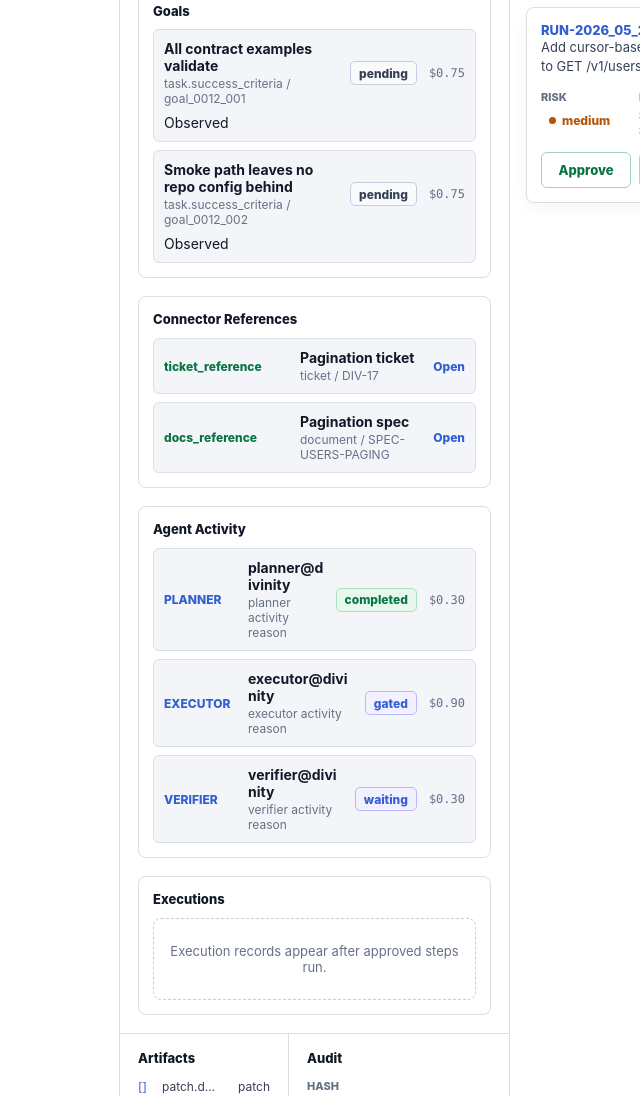
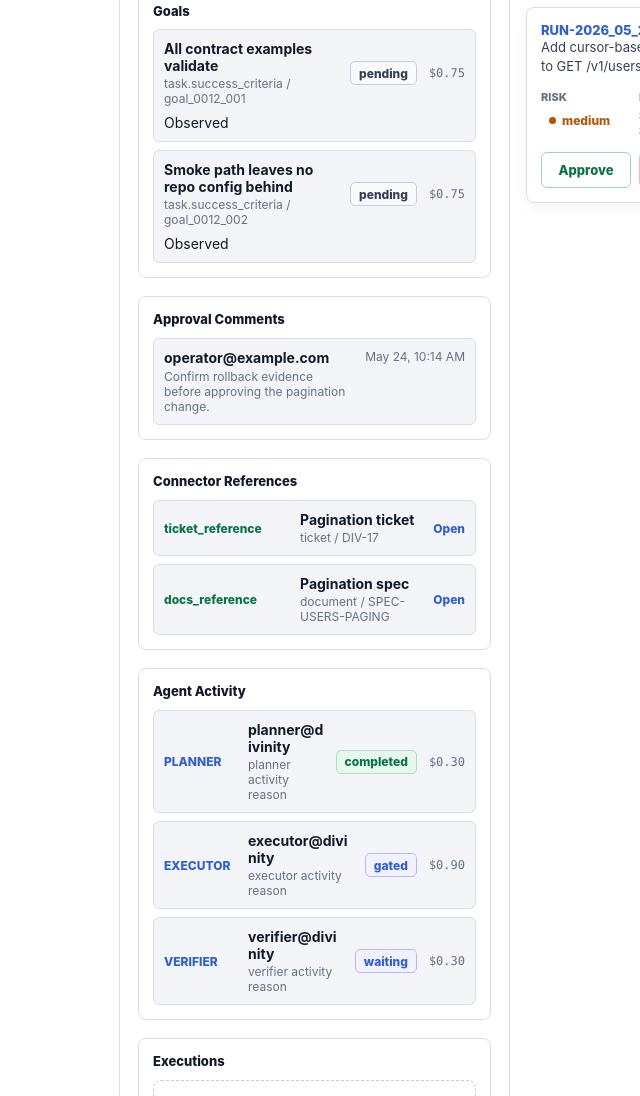
Before and after one commit to DivinityCode/Divinity-code, a website: page apps/dashboard/index.html in a window 1280 px wide. Shown: the part 940-2036 px from the top of the page, without its empty margins (640-1280 px from the left). Drawn offline with Linux system fonts and the light colour scheme.

Commit message:
feat: show approval comments in dashboard (#69)
feat: show approval comments in dashboard

```diff
--- a/apps/dashboard/app.js
+++ b/apps/dashboard/app.js
@@ -26,6 +26,15 @@ const sampleRuns = [
     goals: [
       goalRecord('goal_0012_001', 'All contract examples validate', 'pending', 0.75),
       goalRecord('goal_0012_002', 'Smoke path leaves no repo config behind', 'pending', 0.75)
+    ],
+    approval_comments: [
+      {
+        comment_id: 'approval_comment_run_2026_05_24_0012_001',
+        run_id: 'run_2026_05_24_0012',
+        actor: 'operator@example.com',
+        body: 'Confirm rollback evidence before approving the pagination change.',
+        created_at: '2026-05-24T10:14:03.000Z'
+      }
     ],
     connector_references: [
       connectorReference('ref_a11ce0000000001', 'ticket_reference', 'ticket', 'DIV-17', 'https://example.test/tickets/DIV-17', 'Pagination ticket'),
@@ -625,6 +634,7 @@ function normalizeApiRun(run) {
     events: (run.events || []).map(normalizeApiEvent),
     decision_trace: decisionTraceForRun(run),
     goals: run.goals || [],
+    approval_comments: run.approval_comments || [],
     agent_activity: run.agent_activity || [],
     executions: run.executions || stepExecutions,
     verifications: run.verifications || stepVerifications,
@@ -706,6 +716,7 @@ function hydrateRunReferences(sourceRuns) {
     for (const runArtifact of run.artifacts) runArtifact.run_id = run.run_id;
     for (const connector of run.connector_references || []) connector.run_id = run.run_id;
     for (const goal of run.goals || []) goal.run_id = run.run_id;
+    for (const comment of run.approval_comments || []) comment.run_id = run.run_id;
     for (const activity of run.agent_activity || []) activity.run_id = run.run_id;
     for (const runVerification of run.verifications || []) runVerification.run_id = run.run_id;
     for (const runHeartbeat of run.heartbeats || []) runHeartbeat.run_id = run.run_id;
@@ -958,6 +969,7 @@ function renderRunDetail() {
   document.querySelector('[data-event-timeline]').innerHTML = run.events.map(renderEvent).join('');
   document.querySelector('[data-decision-trace]').innerHTML = renderDecisionTrace(run.decision_trace);
   document.querySelector('[data-goal-list]').innerHTML = renderGoals(run);
+  document.querySelector('[data-approval-comment-list]').innerHTML = renderApprovalComments(run);
   document.querySelector('[data-connector-reference-list]').innerHTML = renderConnectorReferences(run);
   document.querySelector('[data-agent-activity-list]').innerHTML = renderAgentActivity(run);
   document.querySelector('[data-execution-list]').innerHTML = renderExecutions(run);
@@ -1066,6 +1078,23 @@ function renderGoals(run) {
       <span class="status-pill ${goalStatusClass(goal.status)}">${goal.status}</span>
       <span class="goal-budget">${formatCurrency(goal.budget_estimate_usd || 0)}</span>
       ${renderEvidenceLabels(goal.evidence_refs)}
+    </li>
+  `).join('');
+}
+
+function renderApprovalComments(run) {
+  const comments = run.approval_comments || [];
+  if (!comments.length) {
+    return '<li class="empty-state">Approval comments appear when operators add review context.</li>';
+  }
+
+  return comments.map(comment => `
+    <li class="approval-comment-item">
+      <span class="approval-comment-copy">
+        <strong>${comment.actor}</strong>
+        <span>${comment.body}</span>
+      </span>
+      <time datetime="${comment.created_at}">${formatDate(comment.created_at)}</time>
     </li>
   `).join('');
 }
--- a/apps/dashboard/index.html
+++ b/apps/dashboard/index.html
@@ -166,6 +166,11 @@
               <ul data-goal-list></ul>
             </section>
 
+            <section class="approval-comment-panel" aria-labelledby="approval-comment-heading">
+              <h3 id="approval-comment-heading">Approval Comments</h3>
+              <ul data-approval-comment-list></ul>
+            </section>
+
             <section class="connector-panel" aria-labelledby="connector-reference-heading">
               <h3 id="connector-reference-heading">Connector References</h3>
               <ul data-connector-reference-list></ul>
--- a/apps/dashboard/styles.css
+++ b/apps/dashboard/styles.css
@@ -735,6 +735,7 @@ dd {
 }
 
 .goal-panel,
+.approval-comment-panel,
 .connector-panel,
 .agent-activity-panel,
 .execution-panel {
@@ -746,6 +747,7 @@ dd {
 }
 
 .goal-panel h3,
+.approval-comment-panel h3,
 .connector-panel h3,
 .agent-activity-panel h3,
 .execution-panel h3 {
@@ -755,6 +757,7 @@ dd {
 }
 
 .goal-panel ul,
+.approval-comment-panel ul,
 .connector-panel ul,
 .agent-activity-panel ul,
 .execution-panel ul {
@@ -799,6 +802,34 @@ dd {
 
 .goal-item .claim-list {
   grid-column: 1 / -1;
+}
+
+.approval-comment-item {
+  display: grid;
+  grid-template-columns: minmax(0, 1fr) auto;
+  gap: 8px 12px;
+  align-items: start;
+  padding: 10px;
+  border: 1px solid var(--border);
+  border-radius: 6px;
+  background: var(--surface-alt);
+}
+
+.approval-comment-copy {
+  min-width: 0;
+  display: grid;
+  gap: 3px;
+}
+
+.approval-comment-copy strong,
+.approval-comment-copy span {
+  overflow-wrap: anywhere;
+}
+
+.approval-comment-copy span,
+.approval-comment-item time {
+  color: var(--muted);
+  font-size: 12px;
 }
 
 .connector-reference-item {
```
Also changed, not shown: docs/MVP_BACKLOG.md (+1 -1 lines), docs/PRODUCT_REQUIREMENTS.md (+1 -1 lines), docs/REPOSITORY_CODE_EXAMPLES.md (+1 -1 lines), docs/REPOSITORY_RESEARCH.md (+1 -0 lines), docs/WEEK1_EXECUTION_PLAN.md (+1 -1 lines), tests/tests_dashboard_static.mjs (+5 -0 lines), README.md, apps/dashboard/README.md.
